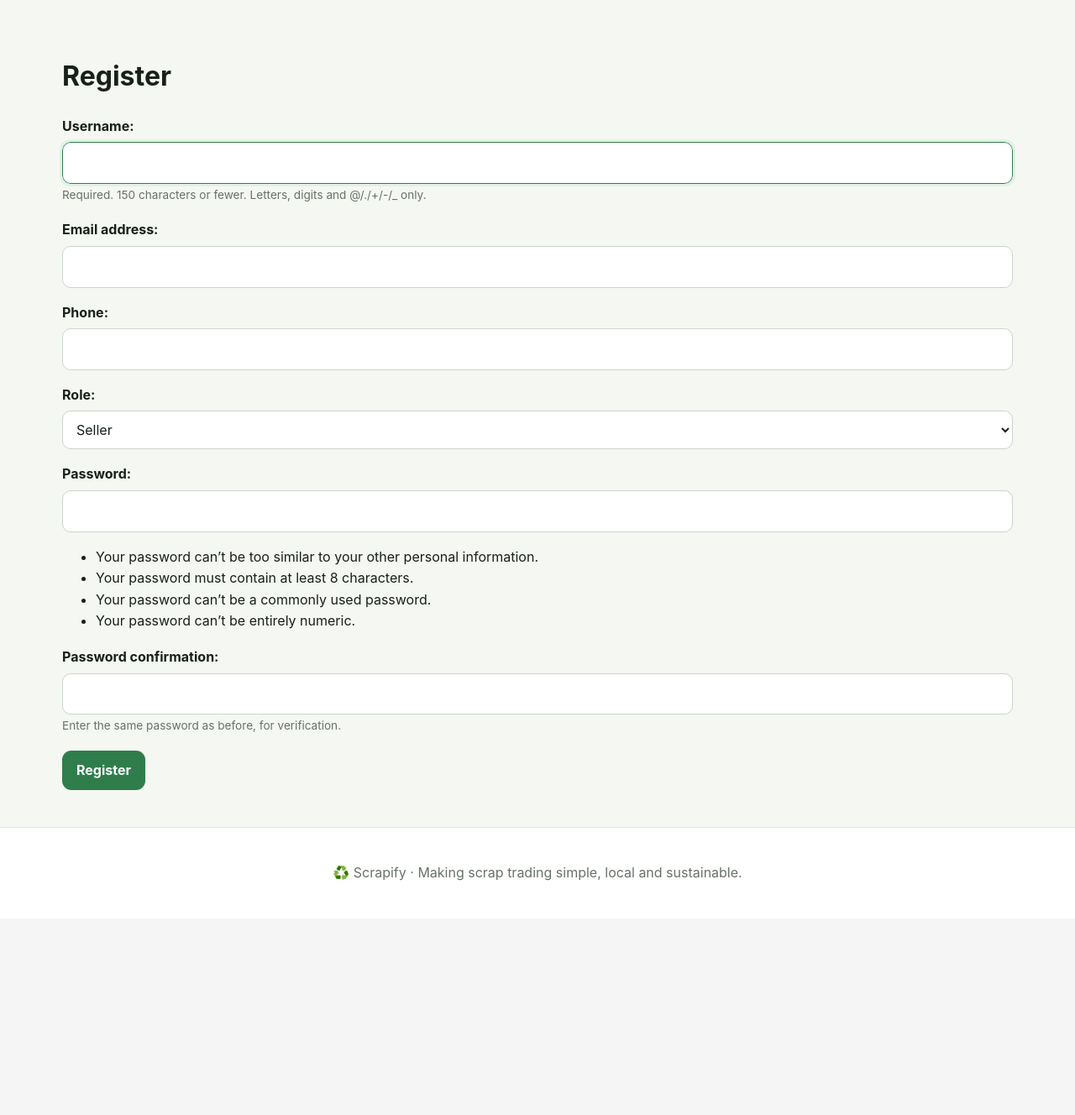
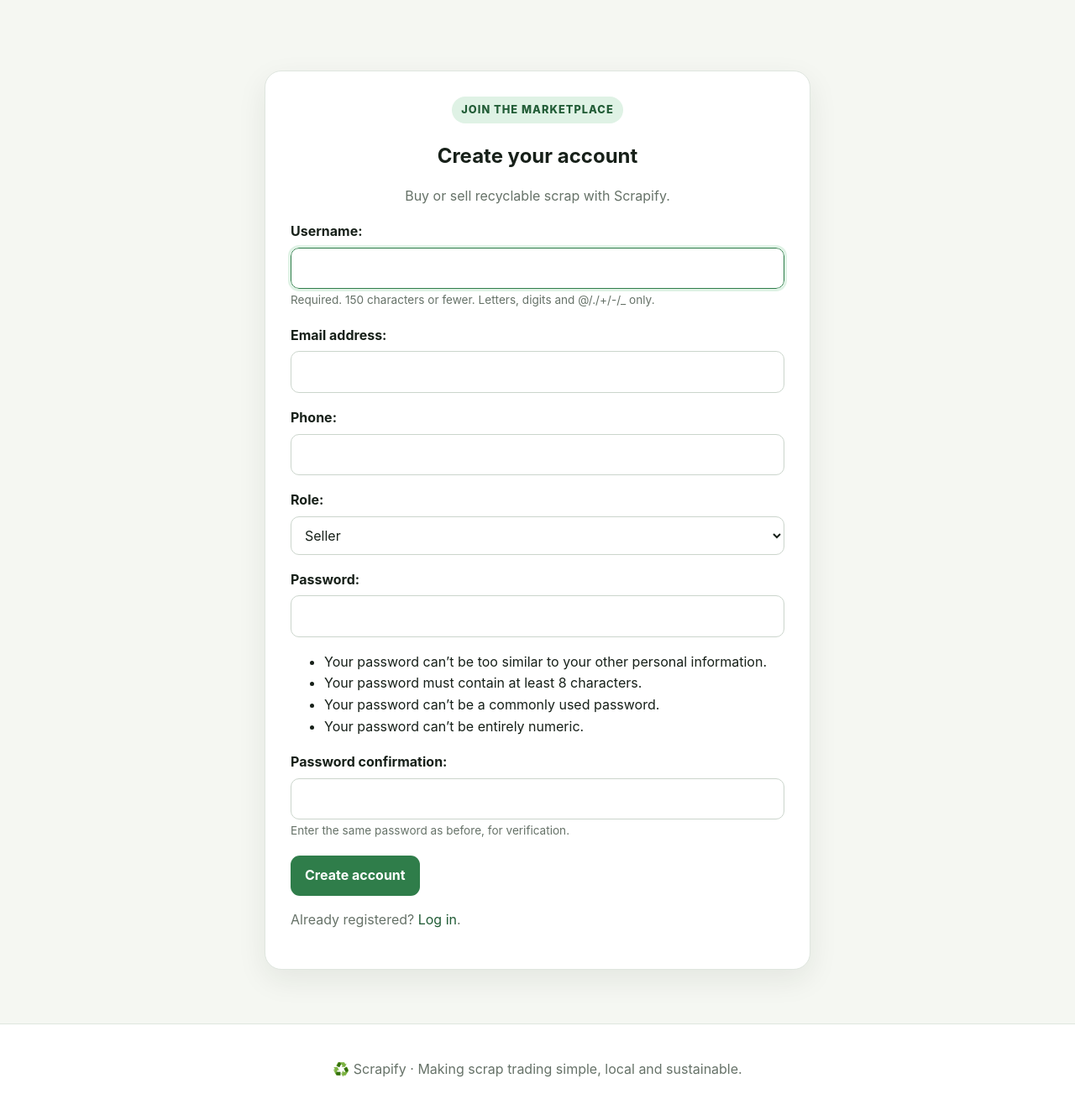
Before and after one commit to saksham-giri/ScrapiFy, a Django app: page /accounts/register/ in a window 1280 px wide. Shown: the part 73-1401 px from the top of the page at 84% size. Before the commit the page ends 1122 px from the top, so only its background shows below. Run offline with Django 5.2, Linux system fonts and the light colour scheme.

Commit message:
Redesign registration page

```diff
--- a/accounts/templates/register.html
+++ b/accounts/templates/register.html
@@ -1,13 +1,15 @@
 {% extends 'base.html' %}
+{% block title %}Create Account · Scrapify{% endblock %}
 {% block content %}
-<h1>Register</h1>
-
-<form method="post">
-    {% csrf_token %}
-    {{ form.as_p }}
-
-    <button type="submit">
-        Register
-    </button>
-</form>
+<section class="auth-shell">
+  <div class="form-card">
+    <div class="auth-title"><span class="eyebrow">Join the marketplace</span><h1>Create your account</h1><p class="muted">Buy or sell recyclable scrap with Scrapify.</p></div>
+    <form method="post">
+      {% csrf_token %}
+      {{ form.as_p }}
+      <button type="submit">Create account</button>
+    </form>
+    <p class="muted">Already registered? <a href="{% url 'login' %}">Log in</a>.</p>
+  </div>
+</section>
 {% endblock %}
```
